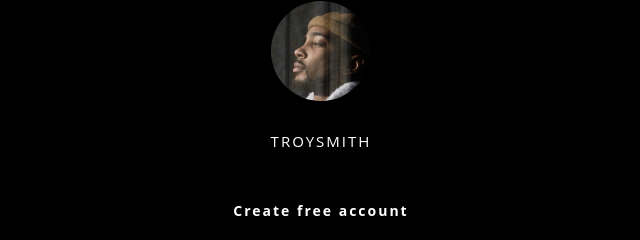
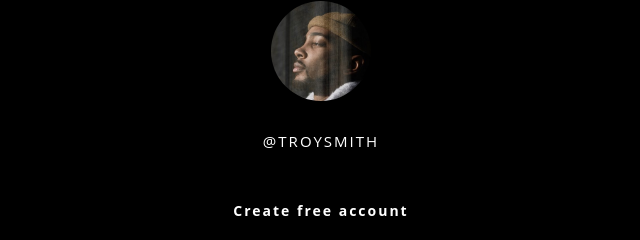
Before and after one commit to free-db/dropbox, a plain HTML site: page index.html in a window 1280 px wide. Shown: the part 125-365 px from the top of the page, 319-959 px from the left. Drawn offline with Linux system fonts and the light colour scheme.

Commit message:
Update index.html
H2

```diff
--- a/index.html
+++ b/index.html
@@ -11,7 +11,7 @@
     <img src="assets/profile-picture.jpg" alt="profile picture" class="profile-picture">
 
     <!-- Profile name-->
-    <div class="profile-name">TROYSMITH</div>
+    <div class="profile-name">@TROYSMITH</div>
     <div class="bottom-text">Create free account</div>
     <div class="bottom-text">Put age 25+</div>
     <div class="bottom-text">Verify your email address</div>
```
